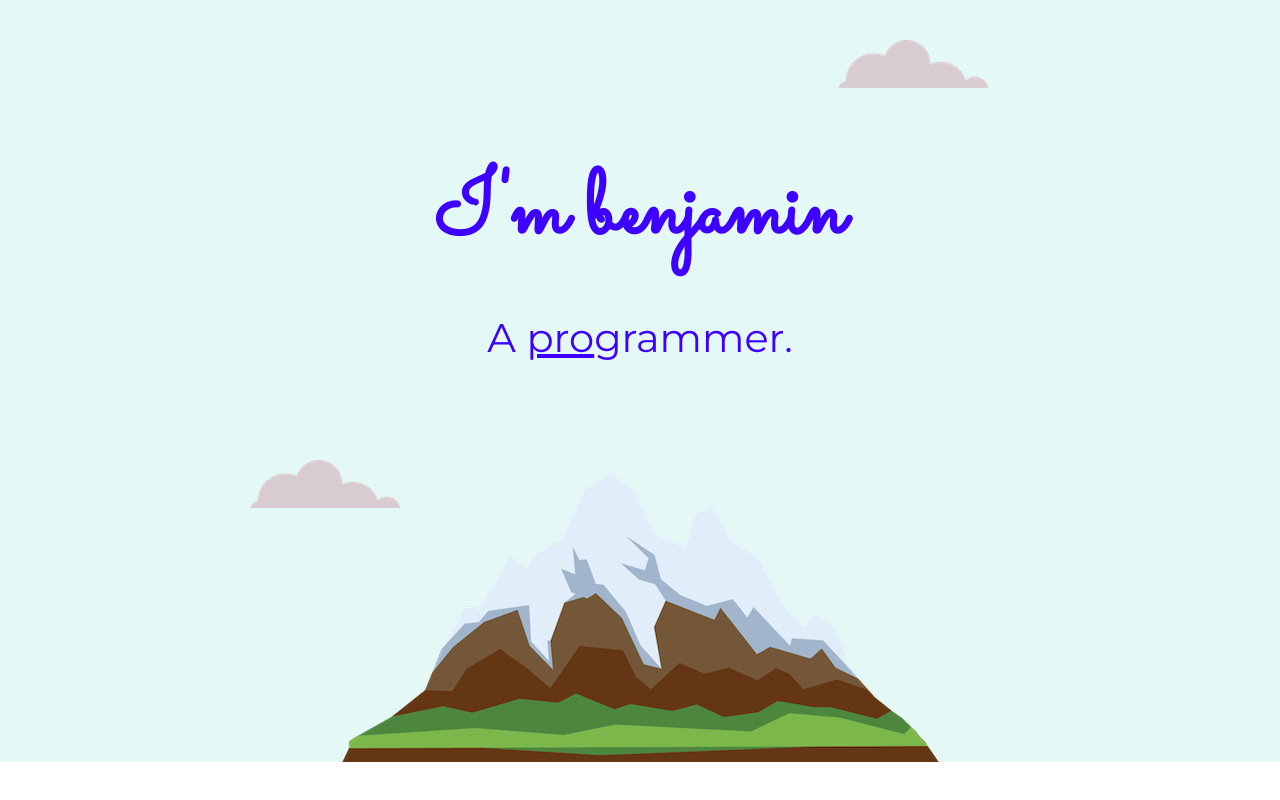
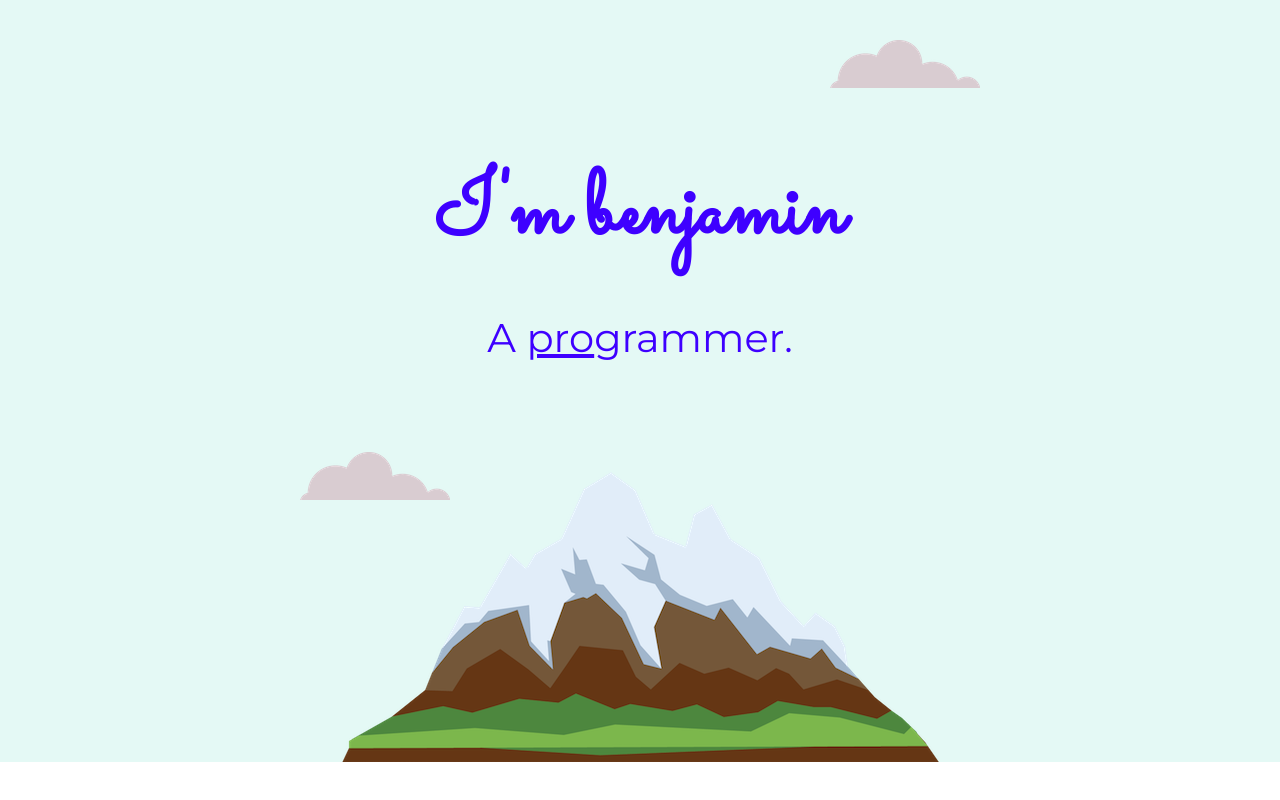
Before and after one commit to Benjamin2602/MySite, a plain HTML site: page index.html in a window 1280 px wide. Shown: the top 800 px of the page. Drawn offline with Linux system fonts and the light colour scheme.

Commit message:
15.25em/18.25em to 18.75

```diff
--- a/site.css
+++ b/site.css
@@ -104,13 +104,13 @@ p{
 
 .top-cloud{
 	position: absolute;
-	right: 18.25em;
+	right: 18.75em;
 	top: 2.5em;
 }
 .bottom-cloud{
 	position: absolute;
-	left: 15.625em;
-	bottom: 18.25em;
+	left: 18.75em;
+	bottom: 18.75em;
 }
 
 .me{
```
